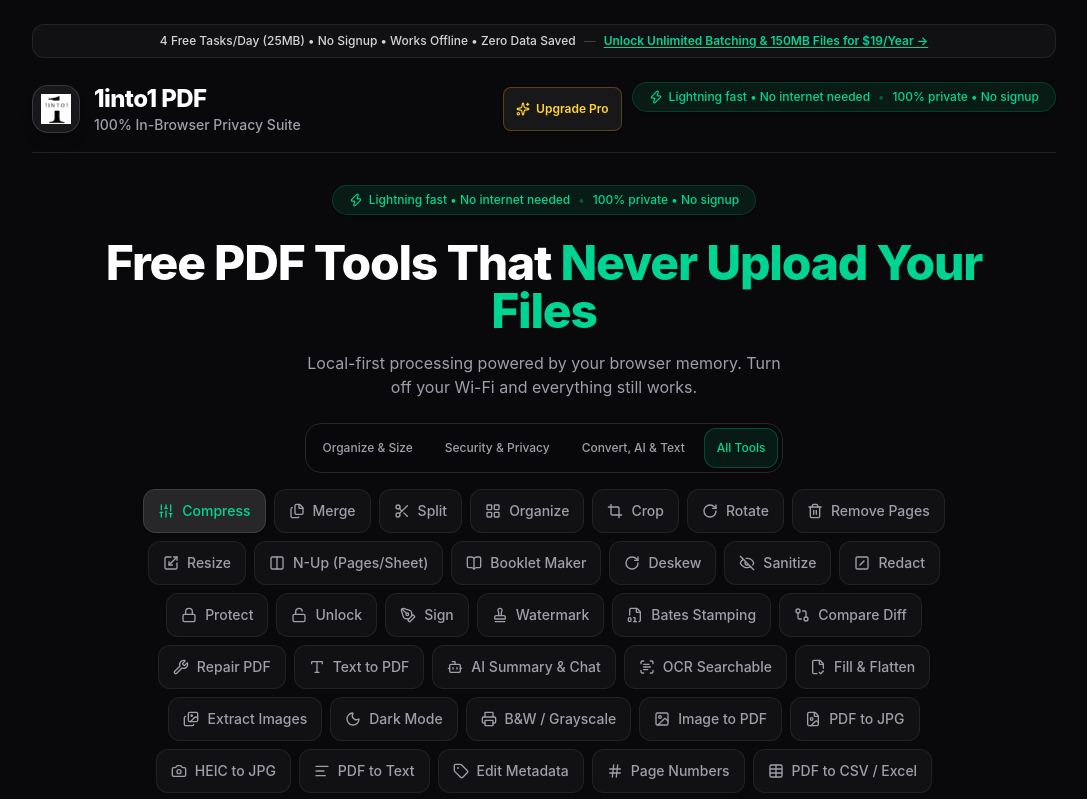
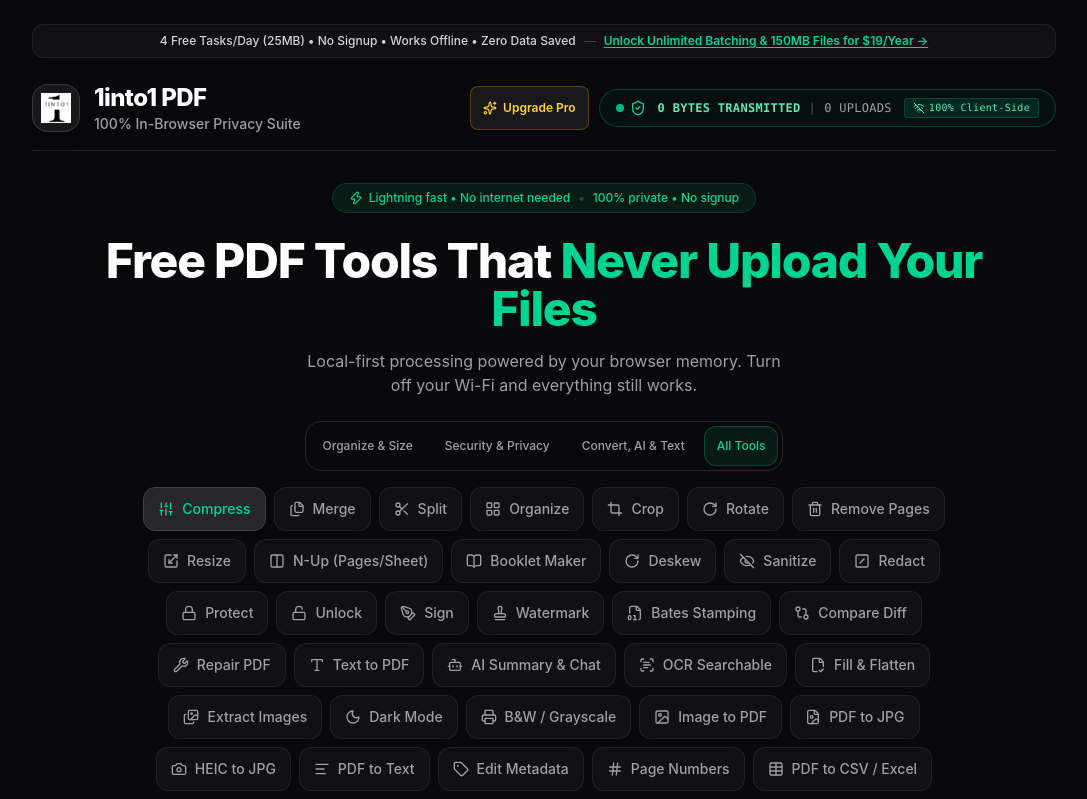
Before and after one commit to aniketgawandew65-pdf/privacy-pdf, a React (Vite) app: page / in a window 1280 px wide. Shown: the top 799 px of the page, without its empty margins (96-1183 px from the left). Built offline with nearby package versions, Linux system fonts and the light colour scheme.

Commit message:
Feat: finalize phase 1 with balanced 2-up 2-down privacy pill, medium header, and verified build

```diff
--- a/src/App.tsx
+++ b/src/App.tsx
@@ -421,25 +421,19 @@ export default function App() {
           )}
 
           <button
-          type="button"
-          onClick={() => setIsAuditDrawerOpen(true)}
-          className="inline-flex flex-col sm:flex-row items-center justify-center gap-1 sm:gap-2 px-4 py-2 sm:py-1.5 rounded-2xl sm:rounded-full bg-emerald-500/10 border border-emerald-500/20 text-xs font-medium text-emerald-400 mb-4 sm:mb-6 hover:bg-emerald-500/15 hover:border-emerald-500/30 transition cursor-pointer shadow-sm text-center"
-          title="Click to inspect network telemetry"
-        >
-          <span className="flex items-center gap-1.5">
-            <Zap className="w-3.5 h-3.5 text-emerald-400 shrink-0" />
-            <span>Lightning fast • No internet needed</span>
-          </span>
-          <span className="hidden sm:inline text-emerald-500/40">•</span>
-          <span>100% private • No signup</span>
-        </button>
+            type="button"
+            onClick={() => setIsAuditDrawerOpen(true)}
+            className="cursor-pointer transition hover:opacity-85 focus:outline-none min-h-[44px] flex items-center"
+            title="Click to view real-time privacy & network telemetry audit"
+          >
+            <TrustBadge />
+          </button>
         </div>
       </header>
 
       {/* Main Container */}
       <main className="w-full max-w-4xl my-auto text-center py-6 sm:py-8">
-        {/* Updated Privacy Pill Badge */}
-
+        {/* 2-Up 2-Down Mobile Balanced Privacy Pill Badge */}
         <button
           type="button"
           onClick={() => setIsAuditDrawerOpen(true)}
@@ -625,7 +619,7 @@ export default function App() {
         {isDevMode && (
           <div className="flex items-center justify-center gap-1.5 py-3 text-[11px] text-zinc-500 font-mono select-none border-t border-zinc-900 mt-6">
             <span className="w-1.5 h-1.5 rounded-full bg-emerald-500 animate-pulse"></span>
-            <span>Live Build: 05:25 PM</span>
+            <span>Live Build: 07:35 PM</span>
           </div>
         )}
       </footer>
```
